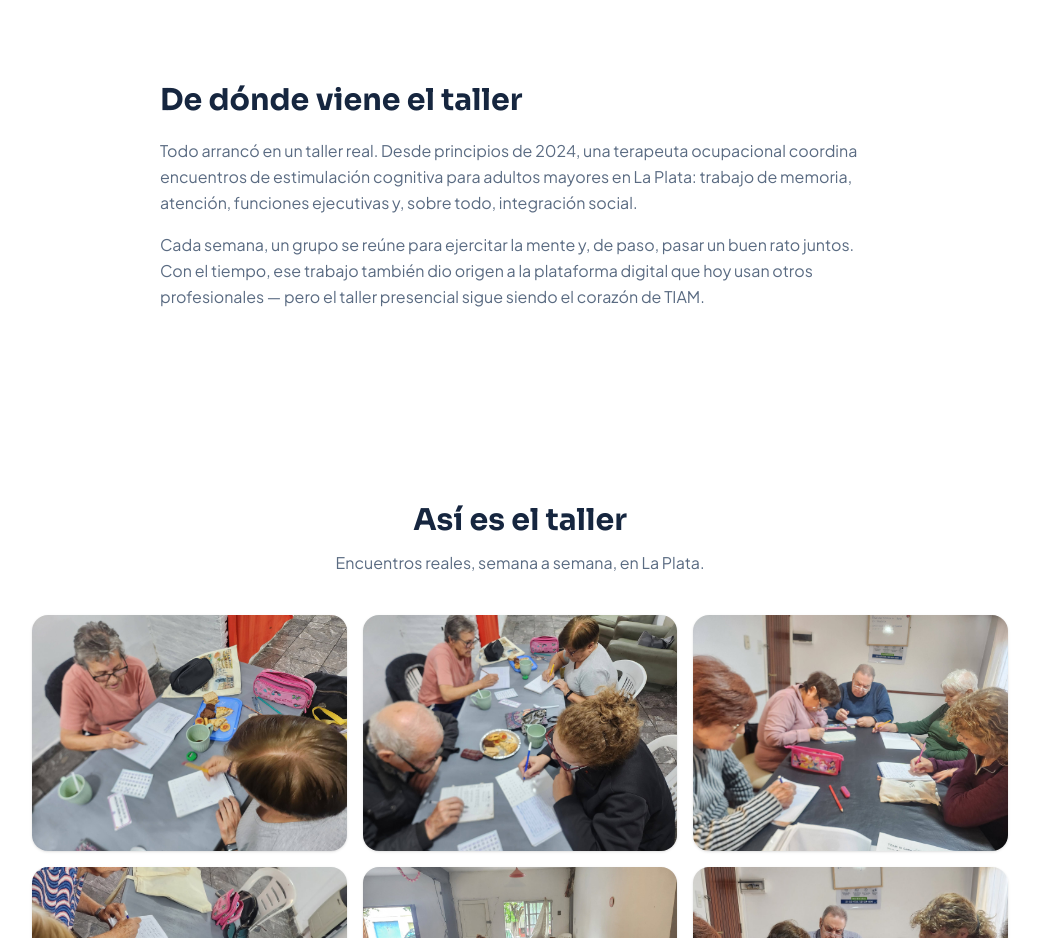
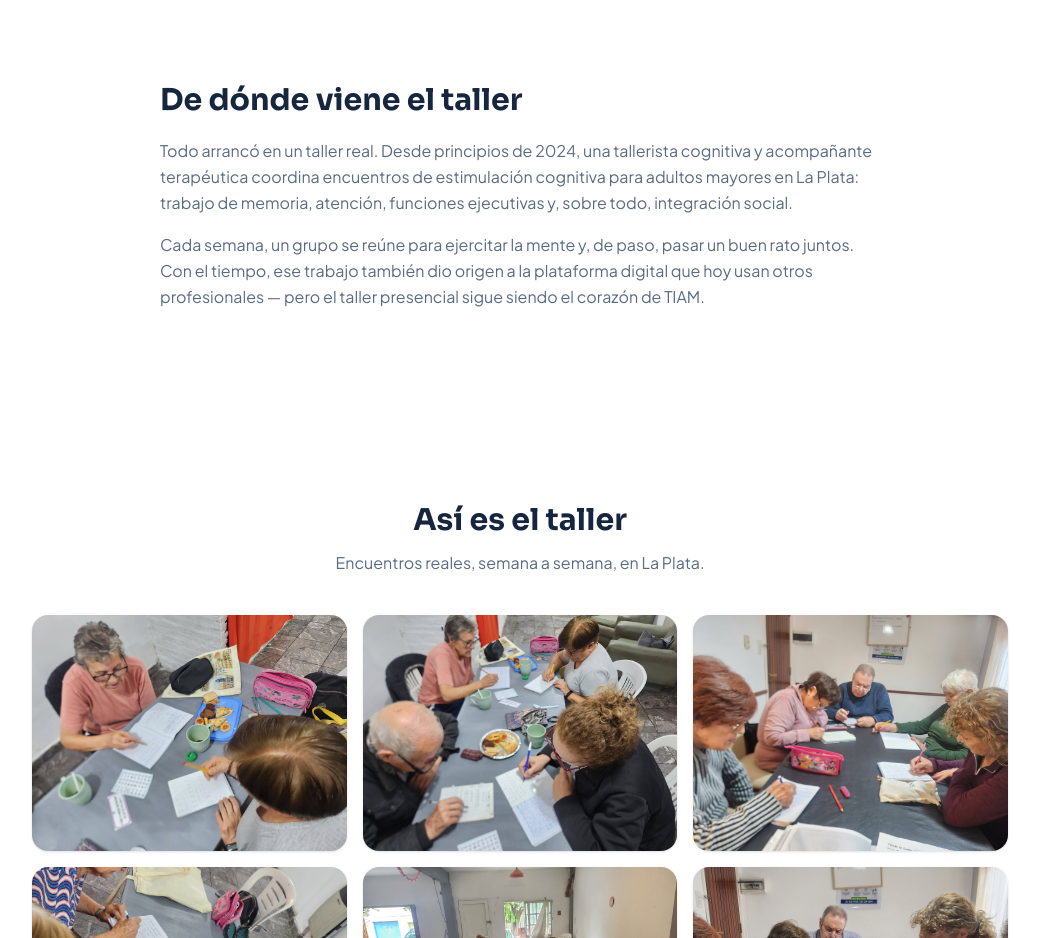
Before and after one commit to manukpo10/TIAM-frontend, a React (Vite) app: page /talleres in a window 1280 px wide. Shown: the part 860-1798 px from the top of the page, without its empty margins (120-1159 px from the left). Built offline with nearby package versions, Linux system fonts and the light colour scheme.

Commit message:
fix(talleres): la coordinadora es tallerista cognitiva y acompañante terapéutica

```diff
--- a/src/pages/talleres/TalleresPage.tsx
+++ b/src/pages/talleres/TalleresPage.tsx
@@ -181,8 +181,9 @@ export function TalleresPage() {
             </h2>
             <div className="space-y-4 text-slate-600 leading-relaxed">
               <p>
-                Todo arrancó en un taller real. Desde principios de 2024, una terapeuta ocupacional
-                coordina encuentros de estimulación cognitiva para adultos mayores en La Plata: trabajo
+                Todo arrancó en un taller real. Desde principios de 2024, una tallerista cognitiva y
+                acompañante terapéutica coordina encuentros de estimulación cognitiva para adultos
+                mayores en La Plata: trabajo
                 de memoria, atención, funciones ejecutivas y, sobre todo, integración social.
               </p>
               <p>
```
